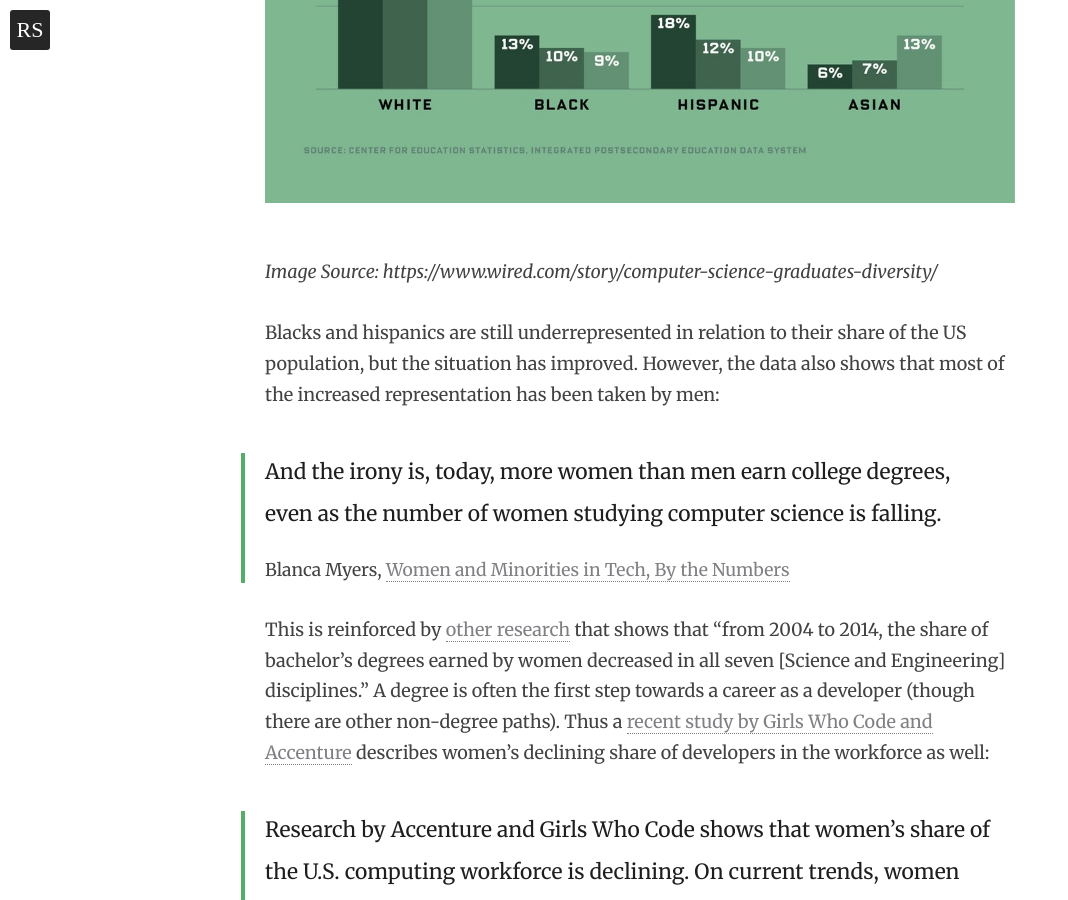
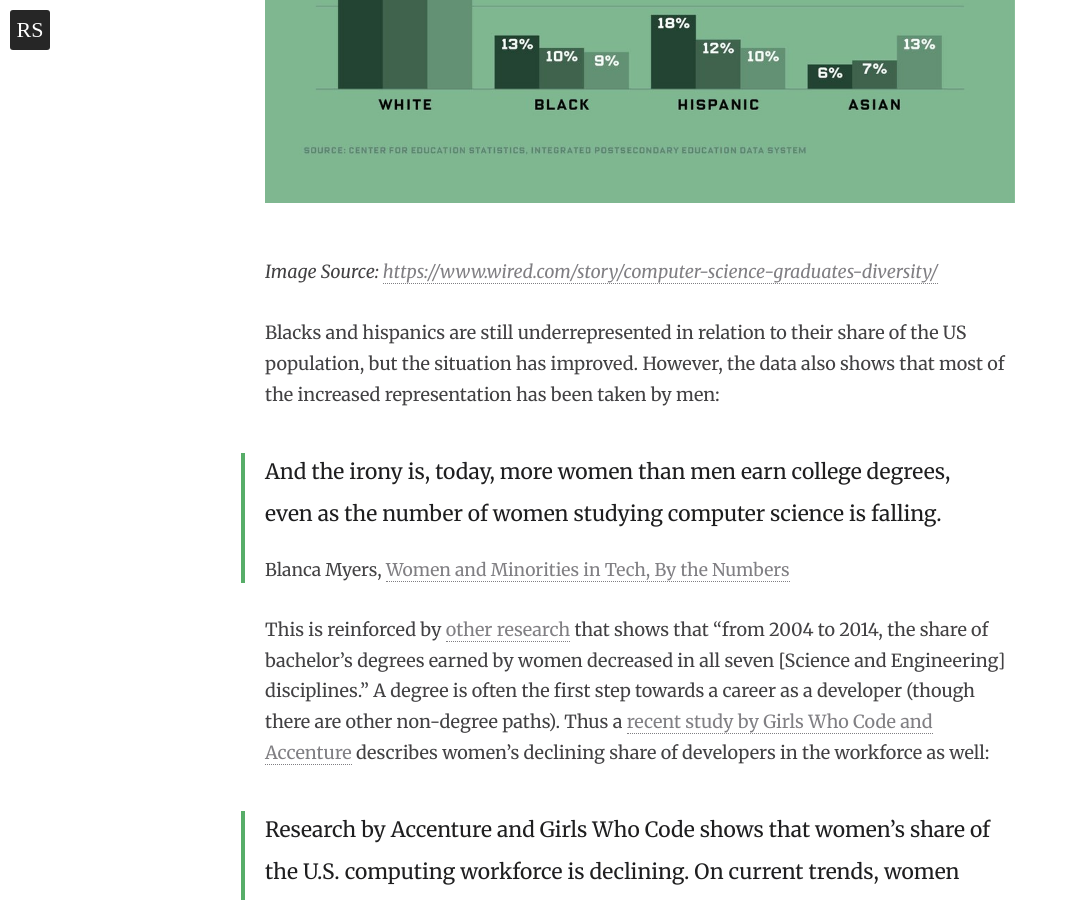
Before and after one commit to remotesynth/remotesynth.github.io, a Jekyll site: the page built from _posts/2018-11-01-best-time-to-be-a-developer.md, in a window 1280 px wide and 900 px high, scrolled down 3558 px. Shown: the whole window, without its empty margins (0-1068 px from the left). Built offline with Jekyll 4.4.1, drawn with Linux system fonts in a browser that asks for light colours; comment, search, counter and statistics services are not loaded; some of the changed lines change nothing that is shown.

Commit message:
minor change

```diff
--- a/_posts/2018-11-01-best-time-to-be-a-developer.md
+++ b/_posts/2018-11-01-best-time-to-be-a-developer.md
@@ -38,7 +38,7 @@ On a positive note, data cited in this [Wired article](https://www.wired.com/sto
 
 ![computer science college enrollment](/images/posts/state-of-devs/college-enrollment.jpg)
 
-_Image Source: https://www.wired.com/story/computer-science-graduates-diversity/_
+_Image Source: [https://www.wired.com/story/computer-science-graduates-diversity/](https://www.wired.com/story/computer-science-graduates-diversity/)_
 
 Blacks and hispanics are still underrepresented in relation to their share of the US population, but the situation has improved. However, the data also shows that most of the increased representation has been taken by men:
 
```
